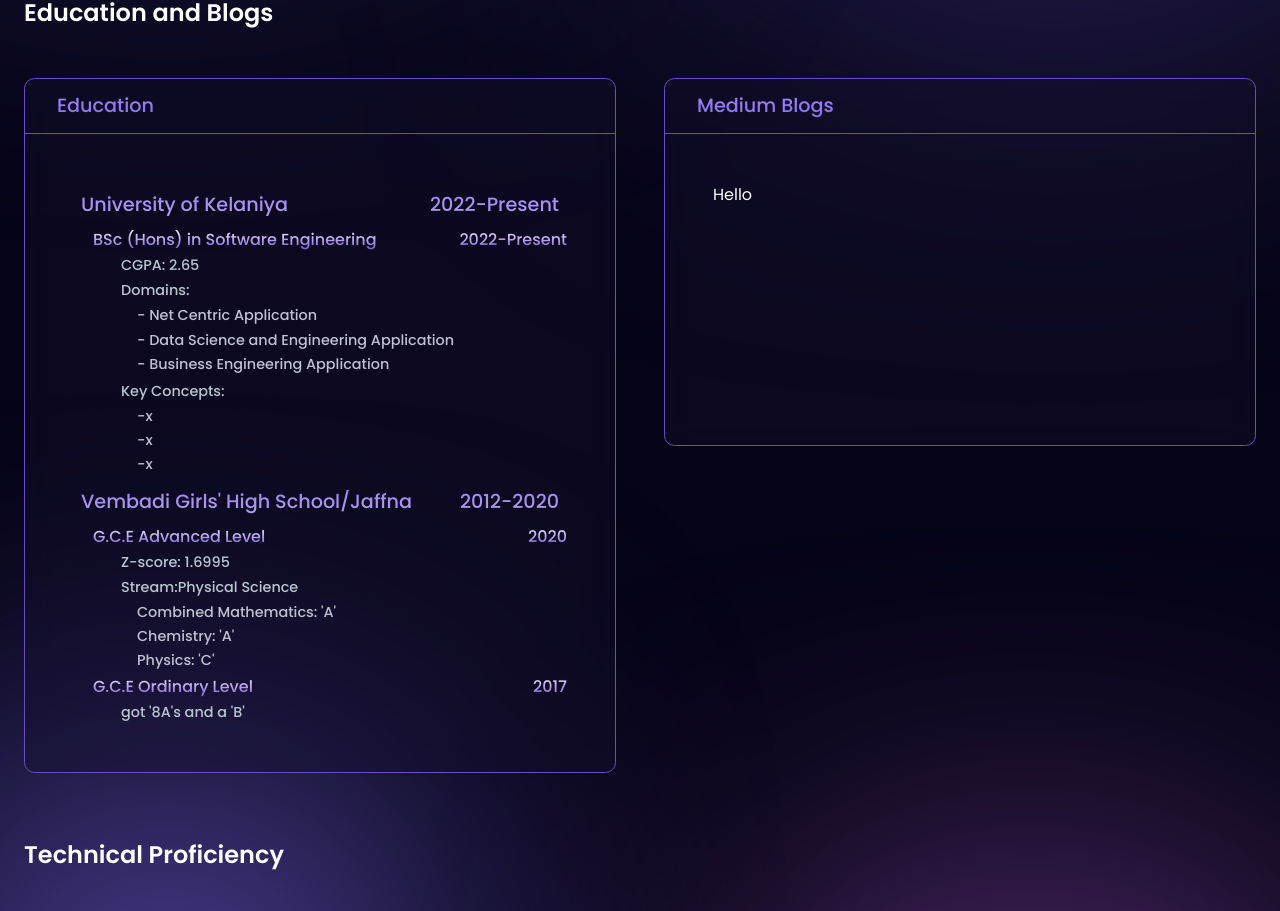
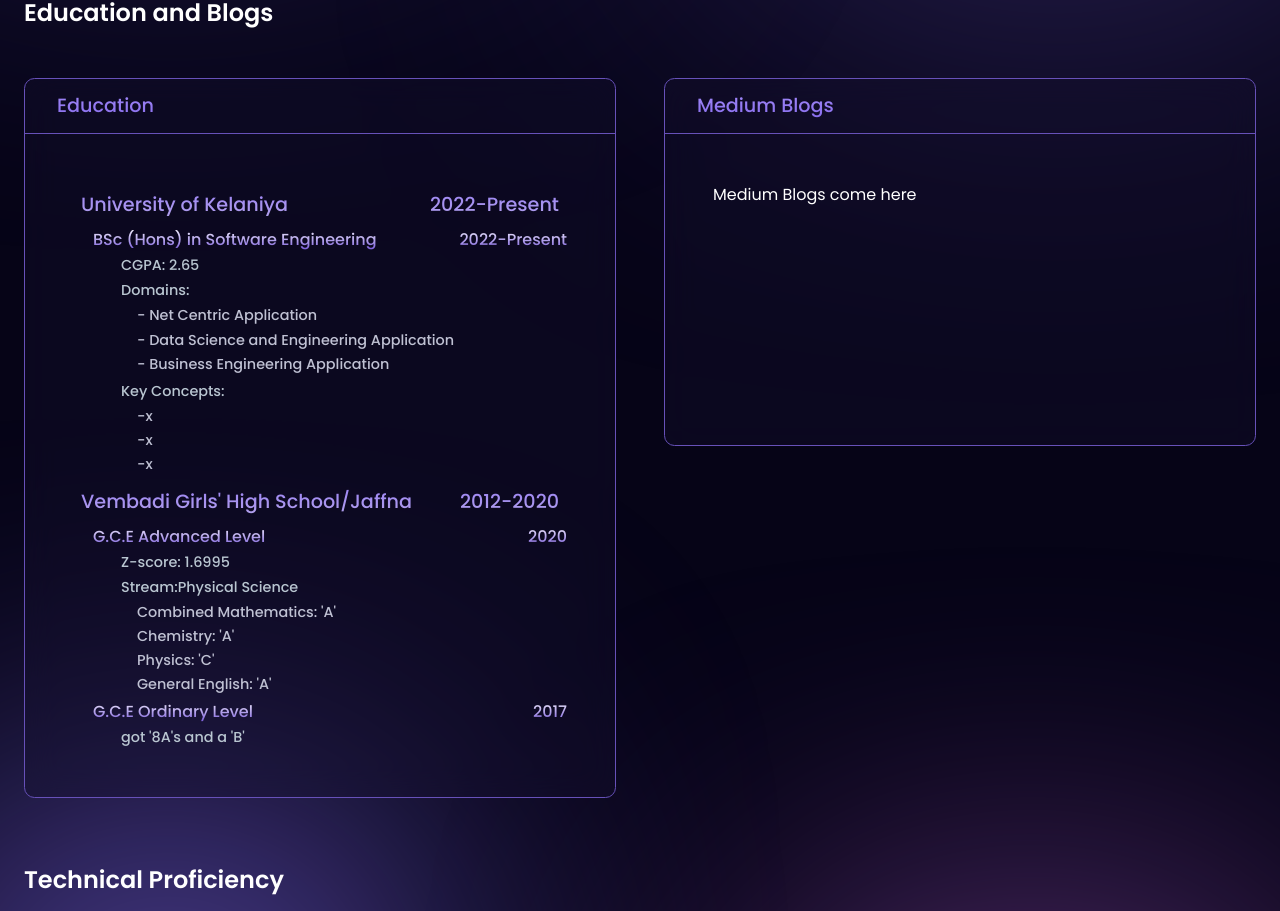
Before and after one commit to Ragapiriya/Portfolio, a React (Create React App) app: page / in a window 1280 px wide. Shown: the part 854-1765 px from the top of the page. Built offline with nearby package versions, Linux system fonts and the light colour scheme.

Commit message:
Blogs got edited

```diff
--- a/src/Components/EdBlogs/Blogs/Blogs.jsx
+++ b/src/Components/EdBlogs/Blogs/Blogs.jsx
@@ -6,7 +6,7 @@ const Blogs = () => {
     <div className="blogs-info">
     <h6>Medium Blogs</h6>
       <div className="blogs-info-content">
-        Hello
+        Medium Blogs come here
       </div>
       </div></>
   )
--- a/src/Components/EdBlogs/Education/Education.jsx
+++ b/src/Components/EdBlogs/Education/Education.jsx
@@ -49,6 +49,7 @@ const Education = () => {
               <li>Combined Mathematics: 'A'</li>
               <li>Chemistry: 'A'</li>
               <li>Physics: 'C'</li>
+              <li>General English: 'A'</li>
             </ul>
             <div className="details">
               <h8 style={{ marginLeft: "20px" }}>G.C.E Ordinary Level</h8>
```
